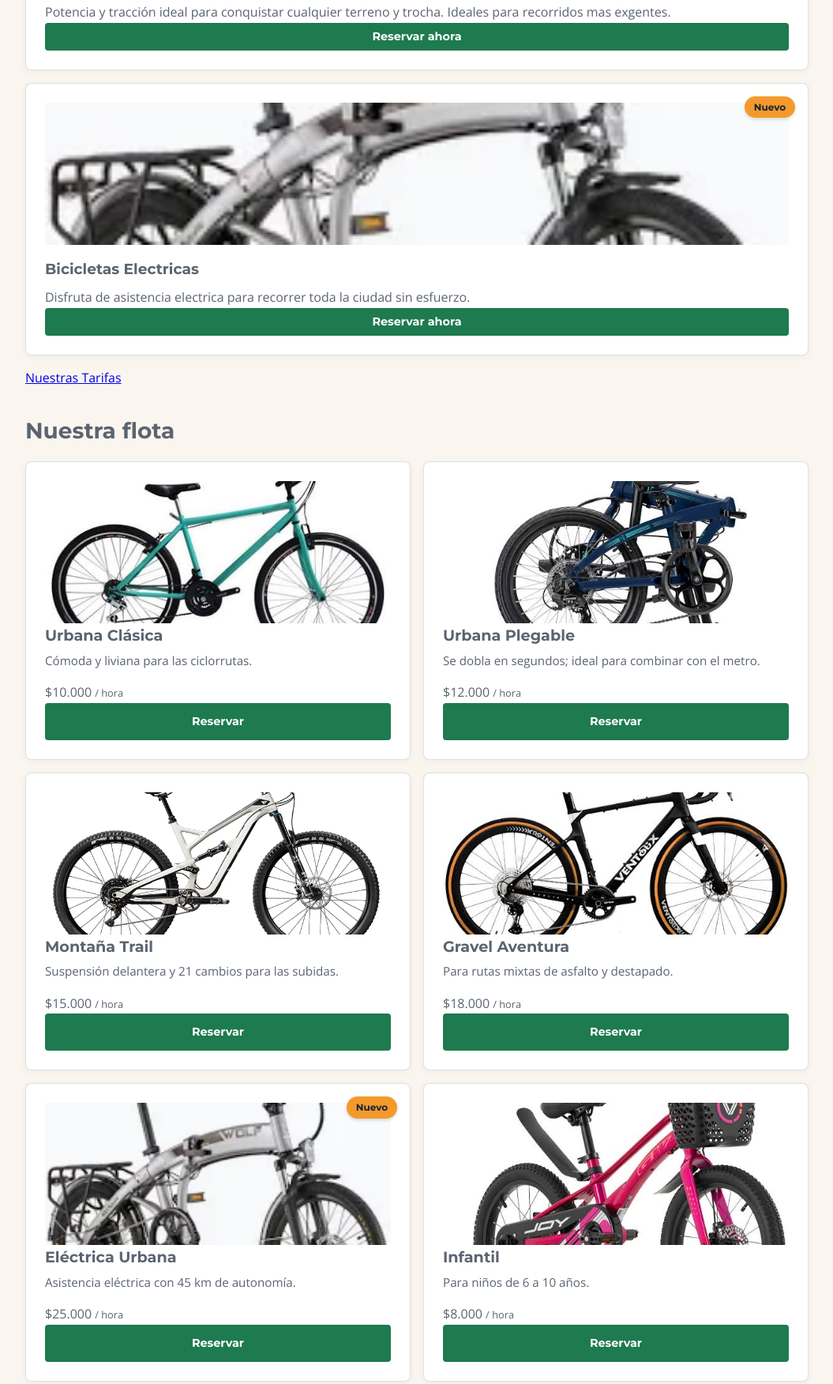
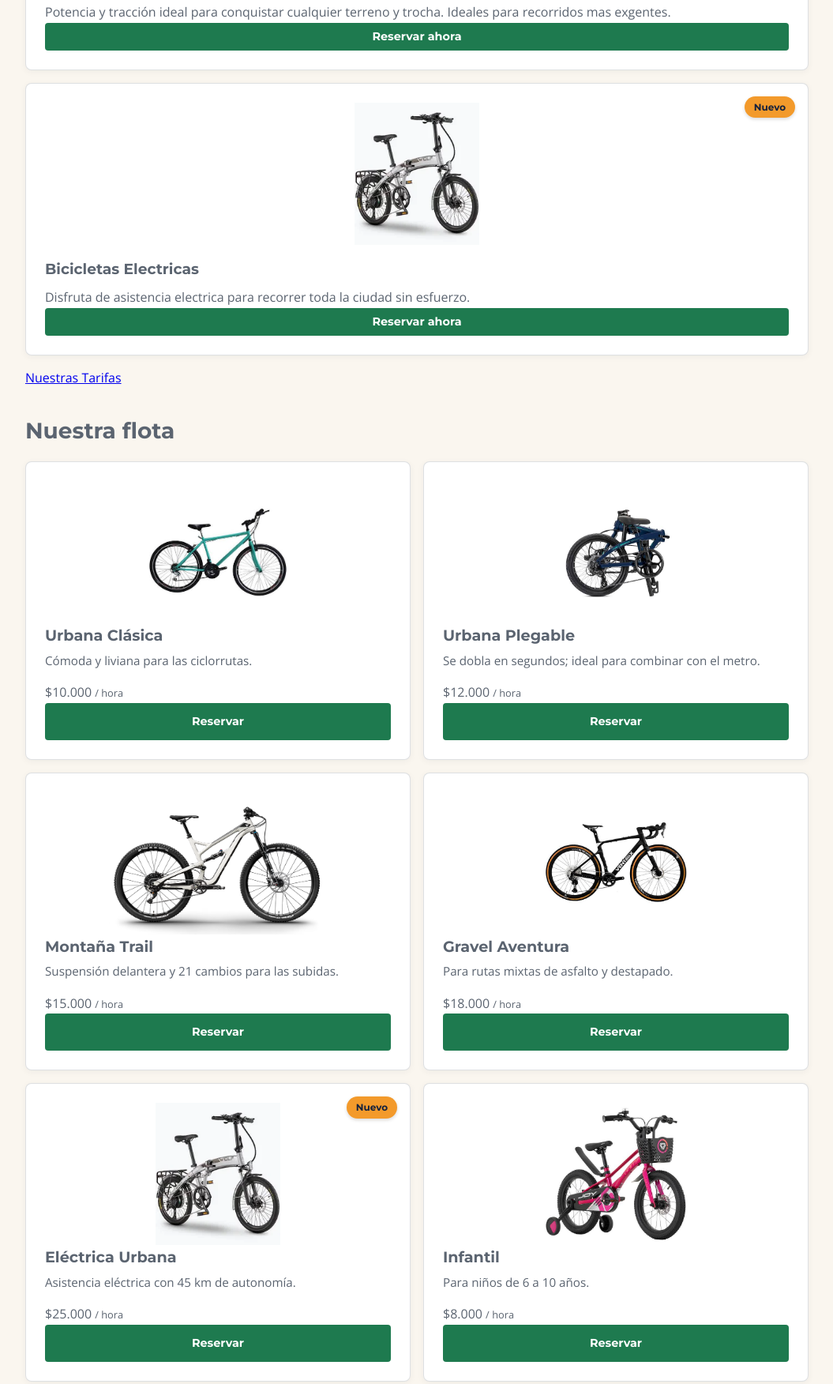
Before and after one commit to santirua7/rueda-libre, a plain HTML site: page index.html in a window 1280 px wide. Shown: the part 2717-4469 px from the top of the page at 79% size, without its empty margins (112-1167 px from the left). Drawn offline with nearby package versions, Linux system fonts and the light colour scheme.

Commit message:
feat: images

```diff
--- a/css/styles.css
+++ b/css/styles.css
@@ -251,7 +251,8 @@ header nav ul#menu {
 .tarjeta-ruta img{
     width: 100%;
     height: 180px;
-    object-fit: cover;
+    object-fit: contain;
+    background-color: #FFFFFF;
     border-radius: 4px;
 }
 
--- a/index.html
+++ b/index.html
@@ -106,13 +106,13 @@
                 </article>
                 <article class="tarjeta">
                     <h3>Bicicletas de Montaña</h3>
-                    <img src="../img/Bicicleta.webp" alt="Bicicleta urbana">
+                    <img src="img/Bicicleta.webp" alt="Bicicleta urbana">
                     <p>Potencia y tracción ideal para conquistar cualquier terreno y trocha. Ideales para recorridos mas exgentes.</p>
                     <a href="paginas/reservas.html" class="btn">Reservar ahora</a>
                 </article>
                 <article class="tarjeta">
                     <span class="etiqueta-nuevo">Nuevo</span>
-                    <img src="../img/bicicleta_electrica.webp" alt="Bicicleta eléctrica">
+                    <img src="img/bicicleta_electrica.webp" alt="Bicicleta eléctrica">
                     <h3>Bicicletas Electricas</h3>
                     <p>Disfruta de asistencia electrica para recorrer toda la ciudad sin esfuerzo. </p>
                     <a href="paginas/reservas.html" class="btn">Reservar ahora</a>
@@ -127,7 +127,7 @@
 
                     <!-- Modelo 1: Urbana Clásica -->
                     <article class="tarjeta-flota">
-                        <img src="../img/bicicleta_urbana.jfif" alt="Urbana Clásica">
+                        <img src="img/bicicleta_urbana.jfif" alt="Urbana Clásica">
                         <div class="tarjeta-contenido">
                             <h3>Urbana Clásica</h3>
                             <p>Cómoda y liviana para las ciclorrutas.</p>
@@ -138,7 +138,7 @@
 
                     <!-- Modelo 2: Urbana Plegable -->
                     <article class="tarjeta-flota">
-                        <img src="../img/Urbana_plegable.jfif" alt="Urbana Plegable">
+                        <img src="img/Urbana_plegable.jfif" alt="Urbana Plegable">
                         <div class="tarjeta-contenido">
                             <h3>Urbana Plegable</h3>
                             <p>Se dobla en segundos; ideal para combinar con el metro.</p>
@@ -149,7 +149,7 @@
 
                     <!-- Modelo 3: Montaña Trail -->
                     <article class="tarjeta-flota">
-                        <img src="../img/Montaña_trail.avif" alt="Montaña Trail">
+                        <img src="img/Montaña_trail.avif" alt="Montaña Trail">
                         <div class="tarjeta-contenido">
                             <h3>Montaña Trail</h3>
                             <p>Suspensión delantera y 21 cambios para las subidas.</p>
@@ -160,7 +160,7 @@
 
                     <!-- Modelo 4: Gravel Aventura -->
                     <article class="tarjeta-flota">
-                        <img src="../img/Gravel_Aventura.jfif" alt="Gravel Aventura">
+                        <img src="img/Gravel_Aventura.jfif" alt="Gravel Aventura">
                         <div class="tarjeta-contenido">
                             <h3>Gravel Aventura</h3>
                             <p>Para rutas mixtas de asfalto y destapado.</p>
@@ -172,7 +172,7 @@
                     <!-- Modelo 5: Eléctrica Urbana (Con etiqueta "Nuevo" que ya creamos antes) -->
                     <article class="tarjeta-flota tarjeta">
                         <span class="etiqueta-nuevo">Nuevo</span>
-                        <img src="../img/bicicleta_electrica.webp" alt="Eléctrica Urbana">
+                        <img src="img/bicicleta_electrica.webp" alt="Eléctrica Urbana">
                         <div class="tarjeta-contenido">
                             <h3>Eléctrica Urbana</h3>
                             <p>Asistencia eléctrica con 45 km de autonomía.</p>
@@ -183,7 +183,7 @@
 
                     <!-- Modelo 6: Infantil -->
                     <article class="tarjeta-flota">
-                        <img src="../img/Bicicleta_infantil.jfif" alt="Infantil">
+                        <img src="img/Bicicleta_infantil.jfif" alt="Infantil">
                         <div class="tarjeta-contenido">
                             <h3>Infantil</h3>
                             <p>Para niños de 6 a 10 años.</p>
@@ -193,7 +193,7 @@
                     </article>
                     <!-- Modelo 7: Tándem -->
                     <article class="tarjeta-flota">
-                        <img src="../img/Bicicleta_tandem.jfif" alt="Tándem">
+                        <img src="img/Bicicleta_tandem.jfif" alt="Tándem">
                         <div class="tarjeta-contenido">
                             <h3>Tándem</h3>
                             <p>Para dos personas; perfecta para pasear en pareja.</p>
@@ -209,7 +209,7 @@
 
                     <!-- Ruta 1 -->
                     <article class="tarjeta-ruta">
-                        <img src="../img/Palacio de la cultura.jfif" alt="Ruta Centro Histórico">
+                        <img src="img/Palacio de la cultura.jfif" alt="Ruta Centro Histórico">
                         <div class="tarjeta-contenido">
                             <h3>Centro Histórico</h3>
                             <span class="nivel-badge nivel-basico">Nivel: Básico</span>
@@ -220,7 +220,7 @@
 
                     <!-- Ruta 2 -->
                     <article class="tarjeta-ruta">
-                        <img src="../img/Parques del rio.jfif" alt="Ruta Parques del Río">
+                        <img src="img/Parques del rio.jfif" alt="Ruta Parques del Río">
                         <div class="tarjeta-contenido">
                             <h3>Parques del Río</h3>
                             <span class="nivel-badge nivel-intermedio">Nivel: Intermedio</span>
@@ -231,7 +231,7 @@
 
                     <!-- Ruta 3 -->
                     <article class="tarjeta-ruta">
-                        <img src="../img/mirador de las palmas.jfif" alt="Ruta Mirador Palmas">
+                        <img src="img/mirador de las palmas.jfif" alt="Ruta Mirador Palmas">
                         <div class="tarjeta-contenido">
                             <h3>Mirador Las Palmas</h3>
                             <span class="nivel-badge nivel-avanzado">Nivel: Avanzado</span>
```
